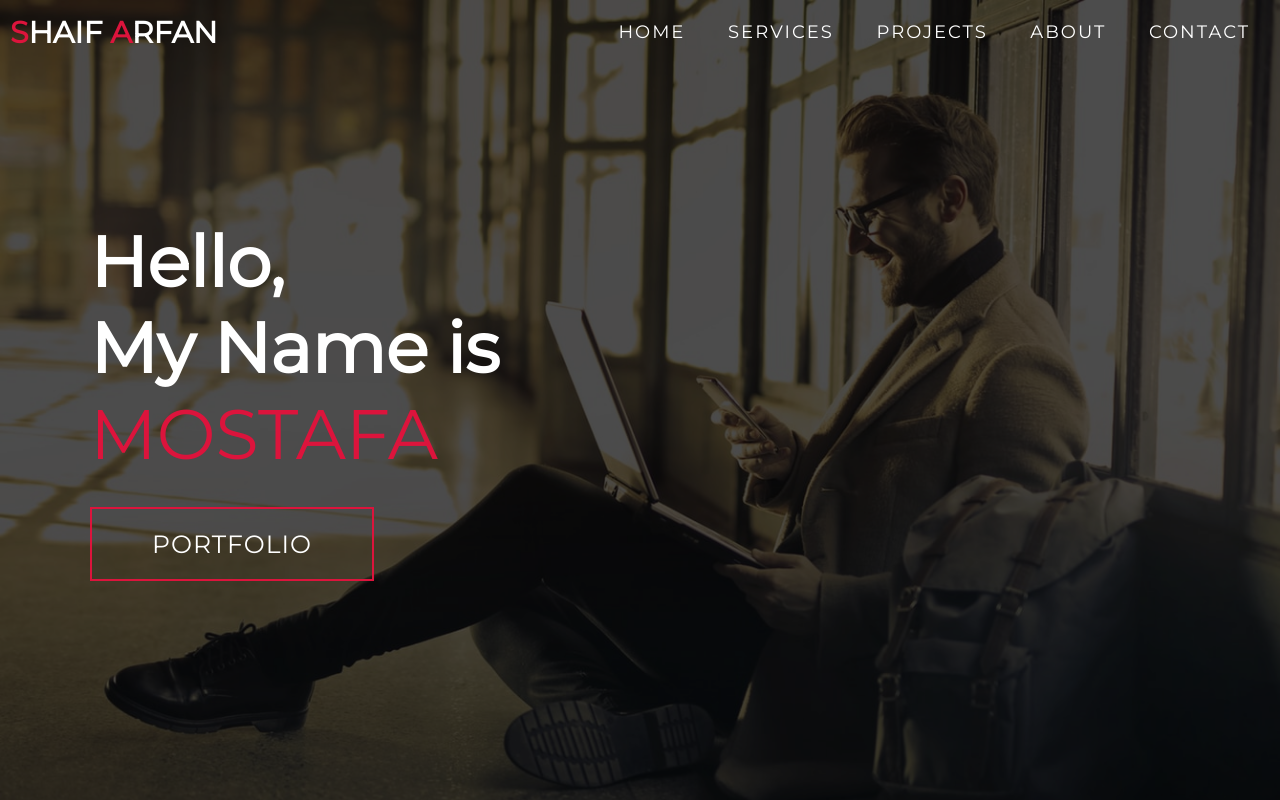
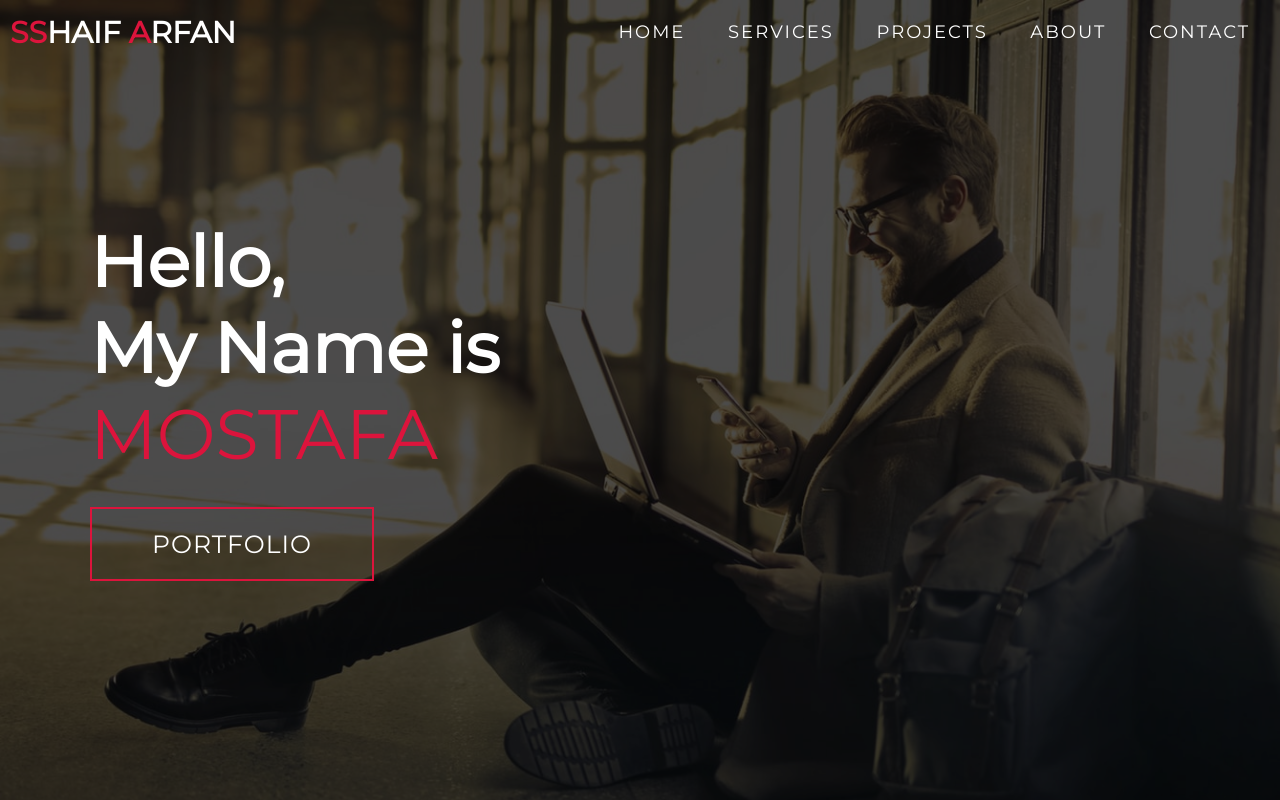
Before and after one commit to Mostafaartil/Distributed-systems-Midterm, a website built with webpack: page index.html in a window 1280 px wide. Shown: the top 800 px of the page. Built offline with nearby package versions, Linux system fonts and the light colour scheme.

Commit message:
html change to test cd

```diff
--- a/index.html
+++ b/index.html
@@ -15,7 +15,7 @@
       <div class="nav-bar">
         <div class="brand">
           <a href="#hero">
-            <h1><span>S</span>haif <span>A</span>rfan</h1>
+            <h1><span>SS</span>haif <span>A</span>rfan</h1>
           </a>
         </div>
         <div class="nav-list">
```
